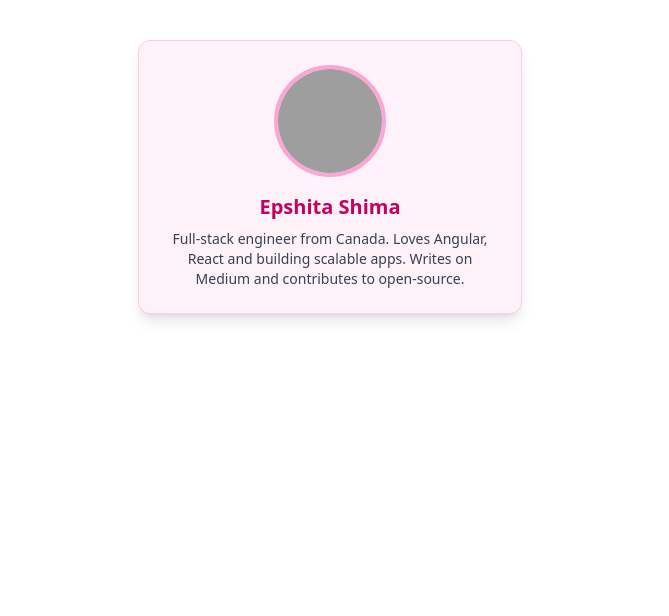
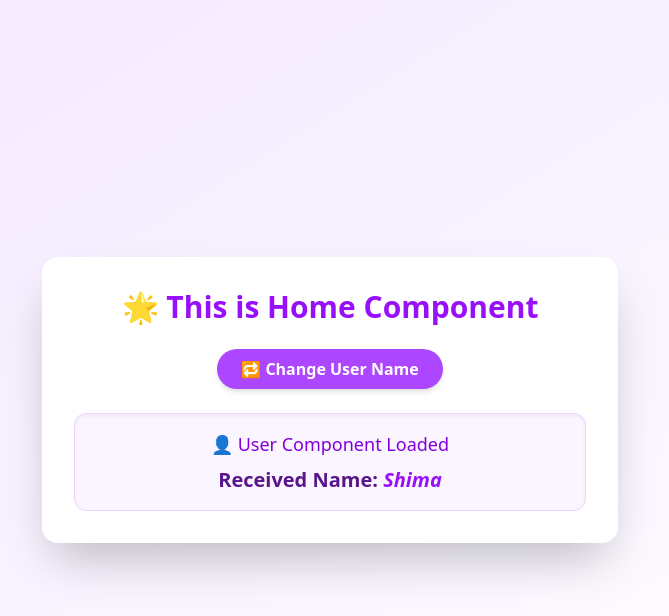
Before and after one commit to epshita-shima/angular-learning, an Angular app: page / in a window 1280 px wide. Shown: the top 616 px of the page, without its empty margins (310-979 px from the left). Built offline with nearby package versions, Linux system fonts and the light colour scheme; grey boxes are pictures that could not be loaded.

Commit message:
ngOnChanges

```diff
--- a/src/app/app.html
+++ b/src/app/app.html
@@ -3,4 +3,5 @@
 <router-outlet />
 <!-- <app-counter></app-counter> -->
 <!-- <app-currency-converter></app-currency-converter> -->
- <app-profile-card></app-profile-card>
+ <!-- <app-profile-card></app-profile-card> -->
+  <app-home></app-home>
--- a/src/app/app.ts
+++ b/src/app/app.ts
@@ -3,12 +3,14 @@ import { RouterOutlet } from '@angular/router';
 import { Counter } from './component/counter/counter';
 import { CurrencyConverter } from './component/currency-converter/currency-converter';
 import { ProfileCard } from './component/profile-card/profile-card';
+import { Home } from './lifecycle-hook/home/home';
+import { CommonModule } from '@angular/common';
 
 
 @Component({
   selector: 'app-root',
    standalone: true,
-  imports: [RouterOutlet,Counter,CurrencyConverter,ProfileCard],
+  imports: [CommonModule ,RouterOutlet,Counter,CurrencyConverter,ProfileCard,Home],
   templateUrl: './app.html',
   styleUrls: ['./app.css'] // app.ts
 })
--- /dev/null
+++ b/src/app/lifecycle-hook/home/home.html
@@ -0,0 +1,14 @@
+<div class="min-h-screen bg-gradient-to-br from-purple-100 to-white flex flex-col items-center justify-center p-6">
+  <div class="bg-white shadow-2xl rounded-2xl p-8 w-full max-w-xl text-center">
+    <h2 class="text-3xl font-bold text-purple-600 mb-6">🌟 This is Home Component</h2>
+
+    <button
+      class="bg-purple-500 hover:bg-purple-600 text-white font-semibold py-2 px-6 rounded-full transition duration-300 shadow-md mb-6"
+      (click)="changeName()"
+    >
+      🔁 Change User Name
+    </button>
+
+    <app-user [userName]="userName"></app-user>
+  </div>
+</div>
--- /dev/null
+++ b/src/app/lifecycle-hook/home/home.ts
@@ -0,0 +1,16 @@
+import { Component } from '@angular/core';
+import { User } from './user/user';
+
+@Component({
+  selector: 'app-home',
+  imports: [User],
+  templateUrl: './home.html',
+  styleUrl: './home.css'
+})
+export class Home {
+ userName: string = 'Shima';
+
+  changeName() {
+    this.userName = this.userName === 'Shima' ? 'Epshita' : 'Shima';
+  }
+}
--- /dev/null
+++ b/src/app/lifecycle-hook/home/user/user.html
@@ -0,0 +1,6 @@
+<div class="bg-purple-50 p-4 rounded-xl border border-purple-200 shadow-inner text-center">
+    <p class="text-lg font-medium text-purple-700 mb-2">👤 User Component Loaded</p>
+    <p class="text-xl font-bold text-purple-900">
+        Received Name: <span class="text-purple-600 italic">{{ userName }}</span>
+    </p>
+</div>
--- /dev/null
+++ b/src/app/lifecycle-hook/home/user/user.ts
@@ -0,0 +1,20 @@
+import { Component, Input, SimpleChanges } from '@angular/core';
+
+@Component({
+  selector: 'app-user',
+  imports: [],
+  templateUrl: './user.html',
+  styleUrl: './user.css'
+})
+export class User {
+ @Input() userName: string = '';
+
+  ngOnChanges(changes: SimpleChanges) {
+    for (const inputName in changes) {
+      const inputValues = changes[inputName];
+      console.log(`Previous ${inputName} == ${inputValues.previousValue}`);
+      console.log(`Current ${inputName} == ${inputValues.currentValue}`);
+      console.log(`Is first ${inputName} change == ${inputValues.firstChange}`);
+    }
+  }
+}
```
Also changed, not shown: src/app/lifecycle-hook/home/home.css (added), src/app/lifecycle-hook/home/user/user.css (added), 2 other files (tests, documents, lock files or other folders).
